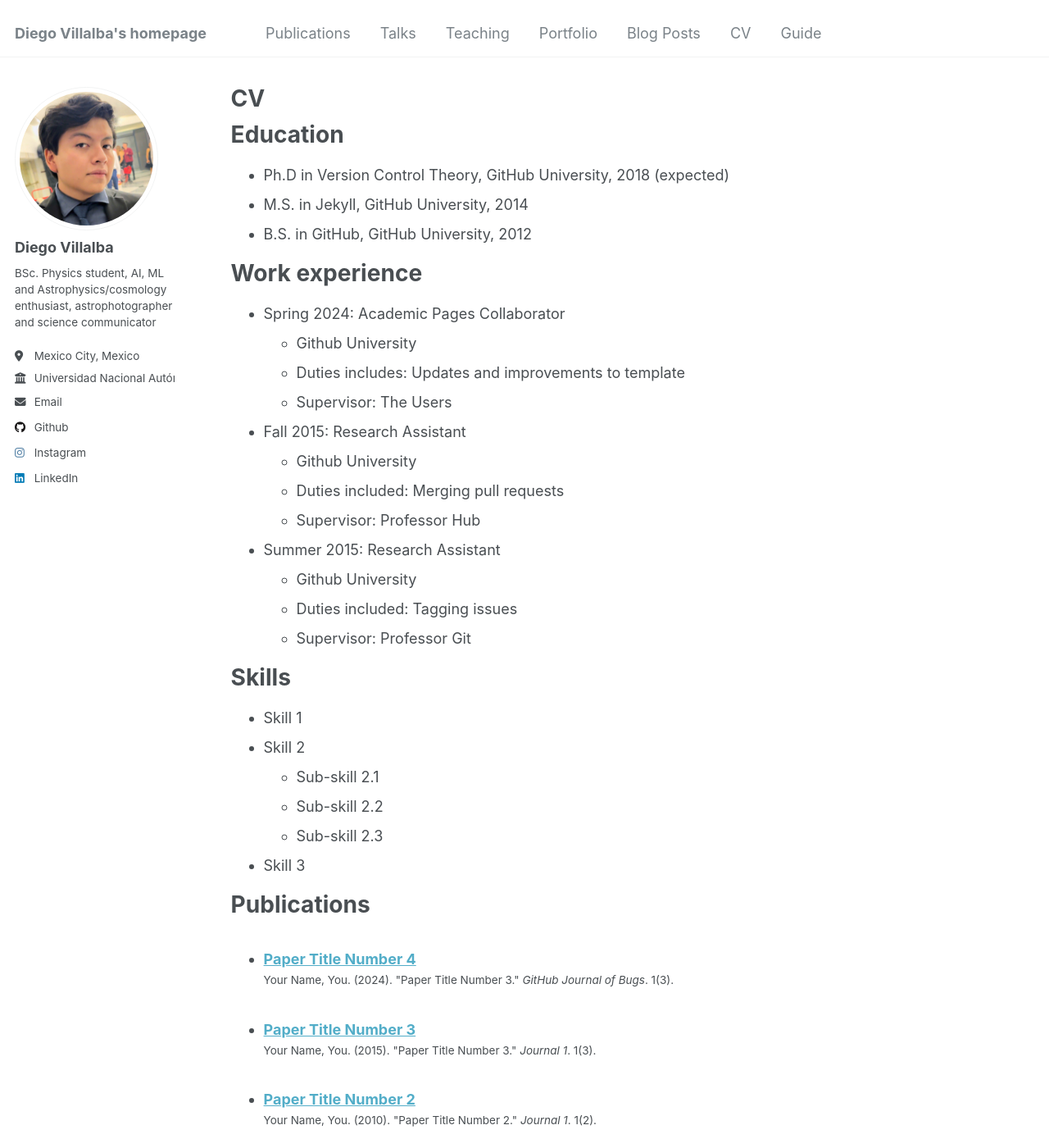
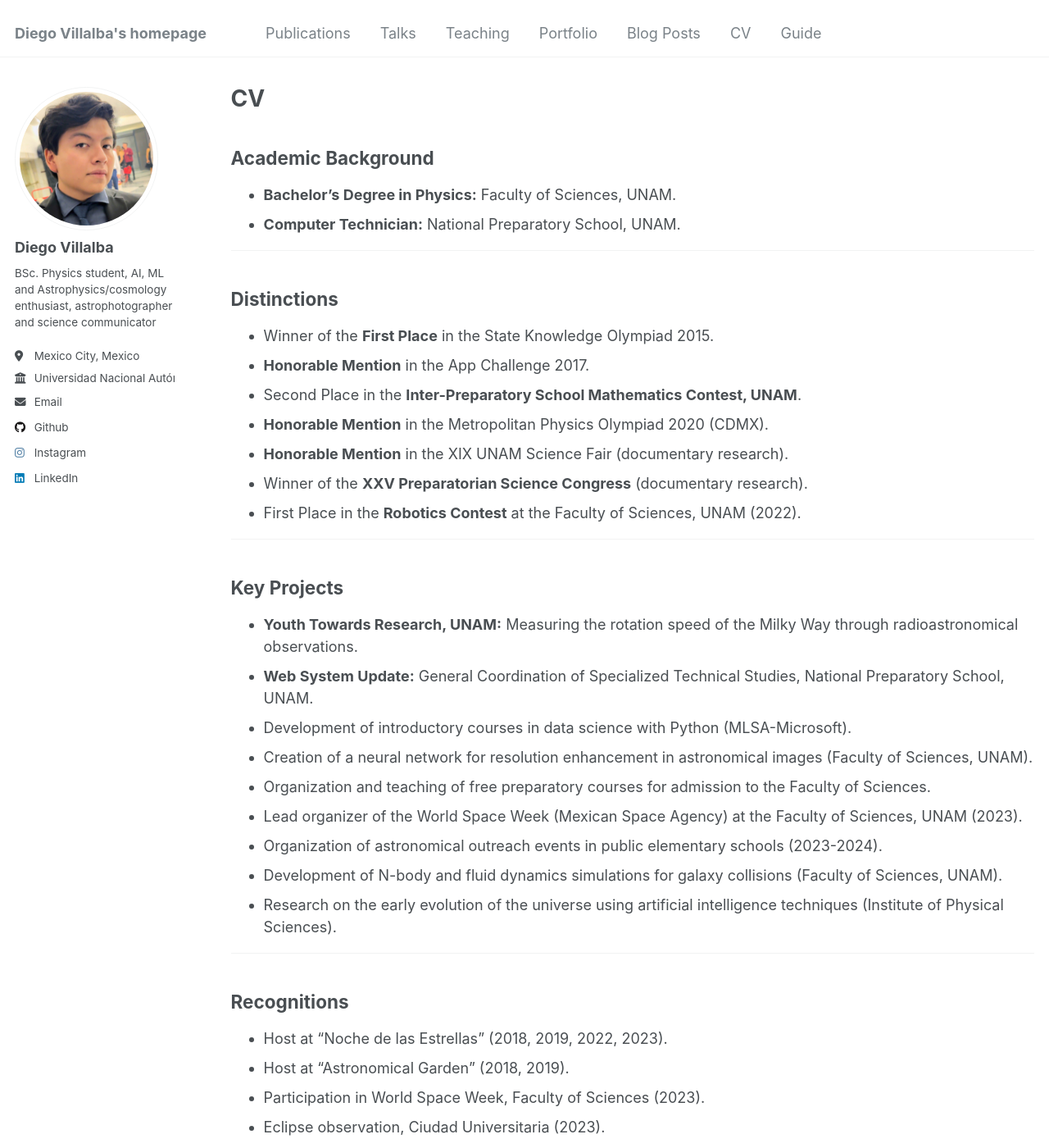
Before and after one commit to DiegoViillalba/DiegoViillalba.github.io, a Jekyll site: the page built from _pages/cv.md, in a window 1280 px wide and 1400 px high. Shown: the whole window at 82% size. Built offline with Jekyll 4.4.1, drawn with Linux system fonts in a browser that asks for light colours; some of the changed text lies outside the part shown.

Commit message:
Update cv.md

```diff
--- a/_pages/cv.md
+++ b/_pages/cv.md
@@ -9,11 +9,60 @@ redirect_from:
 
 {% include base_path %}
 
+## Academic Background
+- **Bachelor's Degree in Physics:** Faculty of Sciences, UNAM.
+- **Computer Technician:** National Preparatory School, UNAM.
+
+---
+
+## Distinctions
+- Winner of the **First Place** in the State Knowledge Olympiad 2015.
+- **Honorable Mention** in the App Challenge 2017.
+- Second Place in the **Inter-Preparatory School Mathematics Contest, UNAM**.
+- **Honorable Mention** in the Metropolitan Physics Olympiad 2020 (CDMX).
+- **Honorable Mention** in the XIX UNAM Science Fair (documentary research).
+- Winner of the **XXV Preparatorian Science Congress** (documentary research).
+- First Place in the **Robotics Contest** at the Faculty of Sciences, UNAM (2022).
+
+---
+
+## Key Projects
+- **Youth Towards Research, UNAM:** Measuring the rotation speed of the Milky Way through radioastronomical observations.
+- **Web System Update:** General Coordination of Specialized Technical Studies, National Preparatory School, UNAM.
+- Development of introductory courses in data science with Python (MLSA-Microsoft).
+- Creation of a neural network for resolution enhancement in astronomical images (Faculty of Sciences, UNAM).
+- Organization and teaching of free preparatory courses for admission to the Faculty of Sciences.
+- Lead organizer of the World Space Week (Mexican Space Agency) at the Faculty of Sciences, UNAM (2023).
+- Organization of astronomical outreach events in public elementary schools (2023-2024).
+- Development of N-body and fluid dynamics simulations for galaxy collisions (Faculty of Sciences, UNAM).
+- Research on the early evolution of the universe using artificial intelligence techniques (Institute of Physical Sciences).
+
+---
+
+## Recognitions
+- Host at "Noche de las Estrellas" (2018, 2019, 2022, 2023).
+- Host at "Astronomical Garden" (2018, 2019).
+- Participation in World Space Week, Faculty of Sciences (2023).
+- Eclipse observation, Ciudad Universitaria (2023).
+- Science communication conference cycle at the Museum of Geology, UNAM.
+
+---
+
+## Skills
+- **Programming Languages:** Python, C++, PHP, R.
+- **Machine Learning:** Experience with libraries such as TensorFlow and PyTorch.
+- **Databases:** Proficient in SQL.
+- **Operating Systems:** Experienced in Linux, terminal, Git.
+- **Hardware:** Arduino, PC assembly, network setup.
+- **Languages:** English certification (B2 level).
+
+---
+
+
 Education
 ======
-* Ph.D in Version Control Theory, GitHub University, 2018 (expected)
-* M.S. in Jekyll, GitHub University, 2014
-* B.S. in GitHub, GitHub University, 2012
+* Bachelor's Degree student in Physics:** Faculty of Sciences, UNAM.
+* Computer Technician: ** National Preparatory School, UNAM.
 
 Work experience
 ======
```
